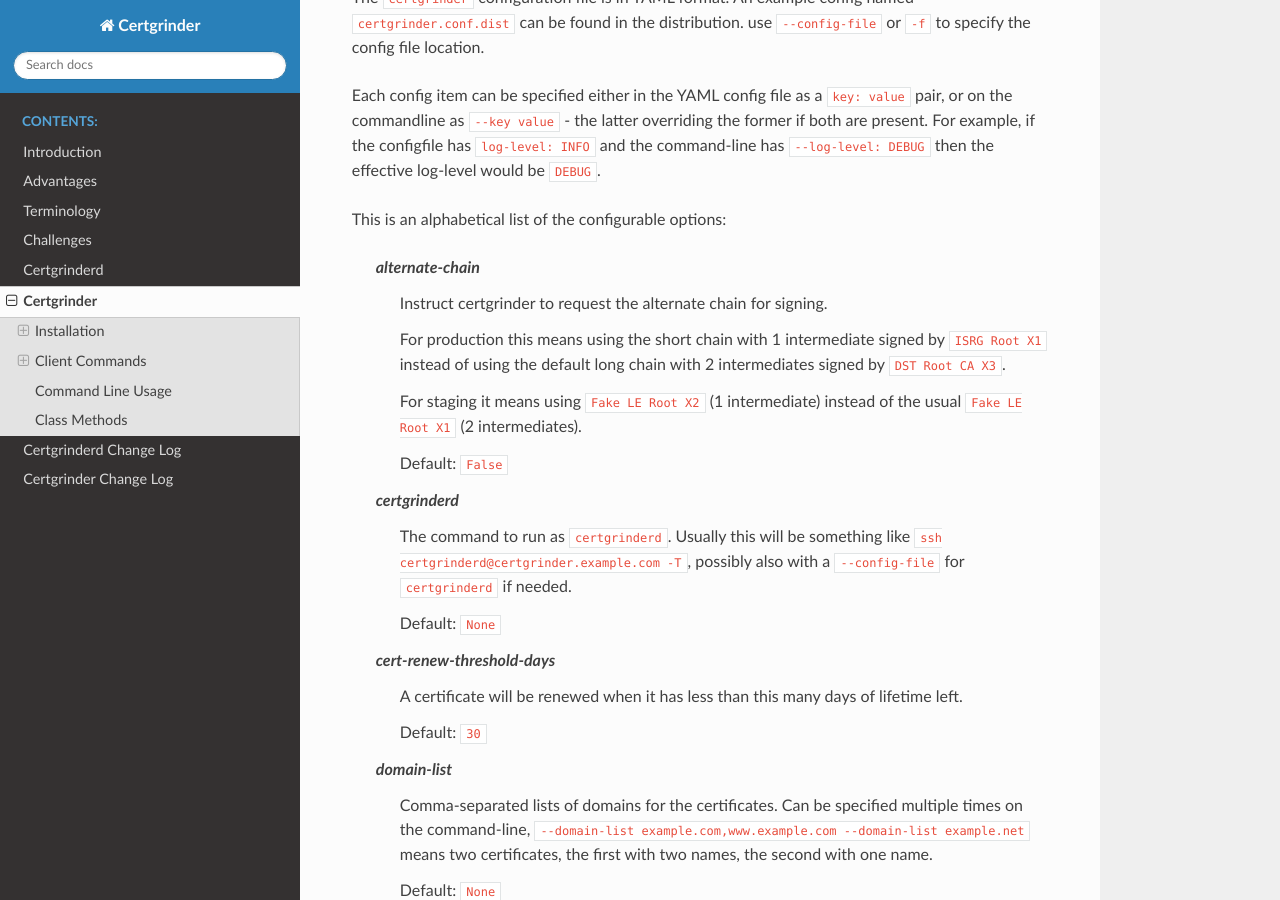
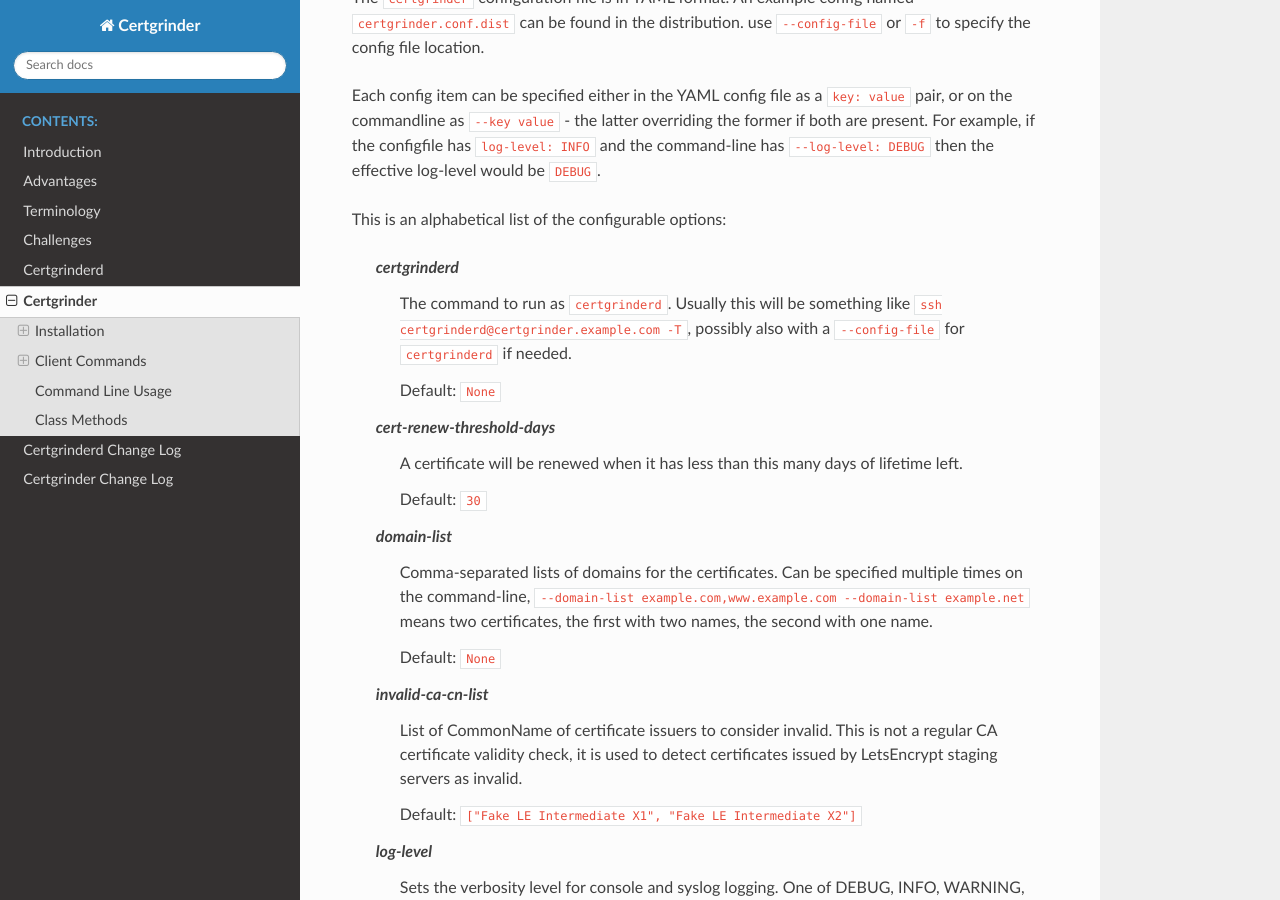
Before and after one commit to tykling/certgrinder, a Sphinx documentation site: the page built from docs/certgrinder.rst, in a window 1280 px wide and 900 px high, scrolled down 1013 px. Built offline with Sphinx 7.4.7 and the Read the Docs theme 2.0.0, drawn with Linux system fonts in a browser that asks for light colours.

Commit message:
certgrinderd: change default preferred-chain, update docs and changelogs to reflect new chain changes

```diff
--- a/docs/certgrinder.rst
+++ b/docs/certgrinder.rst
@@ -32,15 +32,6 @@
 Each config item can be specified either in the YAML config file as a ``key: value`` pair, or on the commandline as ``--key value`` - the latter overriding the former if both are present. For example, if the configfile has ``log-level: INFO`` and the command-line has ``--log-level: DEBUG`` then the effective log-level would be ``DEBUG``.
 
 This is an alphabetical list of the configurable options:
-
-   `alternate-chain`
-     Instruct certgrinder to request the alternate chain for signing.
-
-     For production this means using the short chain with 1 intermediate signed by ``ISRG Root X1`` instead of using the default long chain with 2 intermediates signed by ``DST Root CA X3``.
-
-     For staging it means using ``Fake LE Root X2`` (1 intermediate) instead of the usual ``Fake LE Root X1`` (2 intermediates).
-
-     Default: ``False``
 
    `certgrinderd`
      The command to run as ``certgrinderd``. Usually this will be something like ``ssh certgrinderd@certgrinder.example.com -T``, possibly also with a ``--config-file`` for ``certgrinderd`` if needed.
--- a/docs/introduction.rst
+++ b/docs/introduction.rst
@@ -20,8 +20,6 @@
 
 - Certgrinder supports fetching OCSP responses via the Certgrinder server. Having Certgrinder fetch the OCSP response makes it possible to configure OCSP stapling without relying on the various TLS servers own OCSP-fetching implementation. It also means that OCSP stapling can be done on servers behind strict firewalls or with no Internet connection, as the communication with CA is done via the Certgrinder server.
 
-- Certgrinder supports alternate chain selection and understands the longer chain used by LetsEncrypt since May 2021.
-
 Terminology
 ===========
 The central host with the LetsEncrypt signing stack is called the "Certgrinder server". The individual servers (the ones that need the certificates) are called "Certgrinder clients". These match the two Python packages ``certgrinderd`` and ``certgrinder``, respectively.
```
Also changed, not shown: README.md (+0 -2 lines), docs/certgrinderd-changelog.rst (+9 -0 lines), 1 other file.
